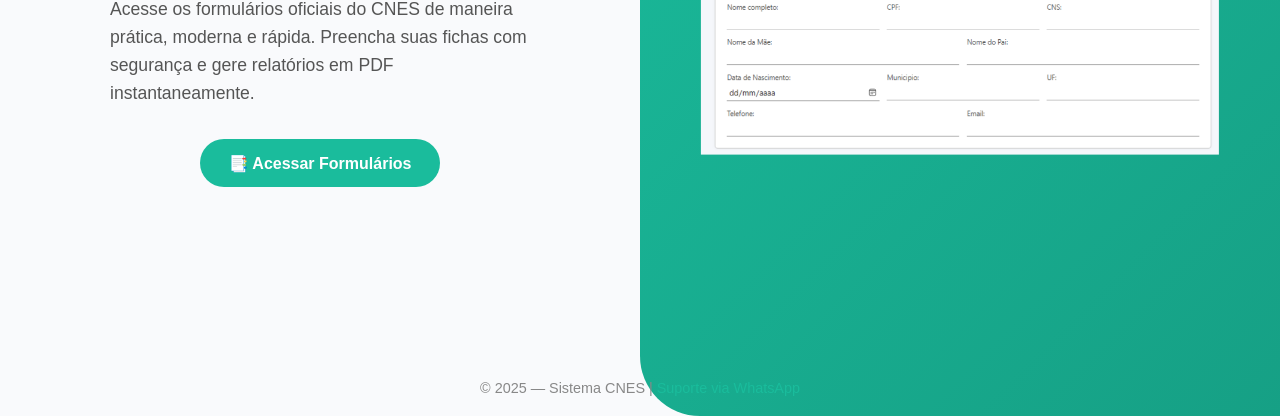
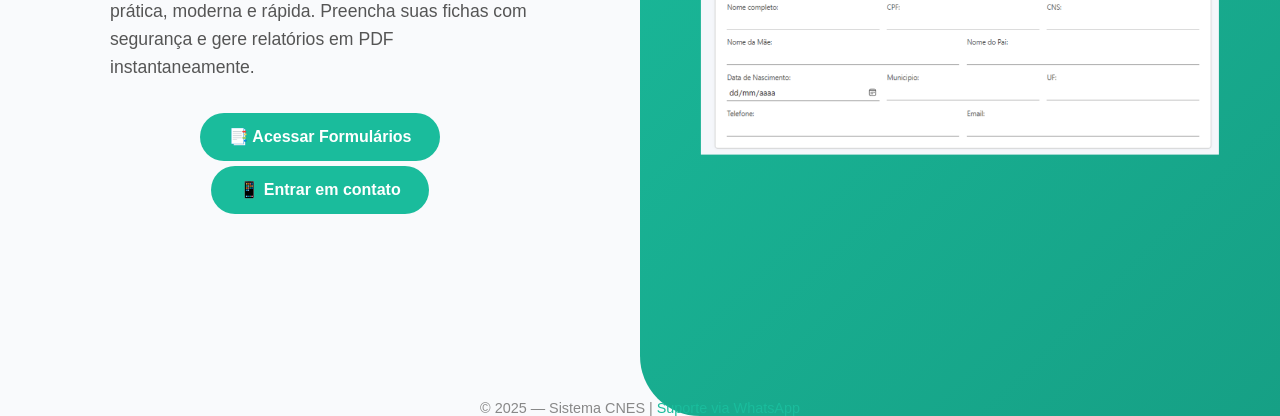
Before and after one commit to RyanCamposs/fichascnesBETA, a website: page frontend/index.html in a window 1280 px wide. Shown: the part 384-800 px from the top of the page. Drawn offline with Linux system fonts and the light colour scheme.

Commit message:
mainpage footer

```diff
--- a/frontend/index.html
+++ b/frontend/index.html
@@ -102,7 +102,7 @@
 
     footer {
       position: absolute;
-      bottom: 20px;
+      bottom: 0px;
       left: 50%;
       transform: translateX(-50%);
       font-size: 0.9rem;
@@ -138,6 +138,7 @@
       Preencha suas fichas com segurança e gere relatórios em PDF instantaneamente.
     </p>
     <a href="fichas.html" class="btn">📑 Acessar Formulários</a>
+    <a href="whatsapp://send?text=Estou com duvidas sobre o site!&phone=+556993966203" class="btn" style="margin-top: 5px;">📱 Entrar em contato</a>
   </div>
 
   <div class="right">
```
